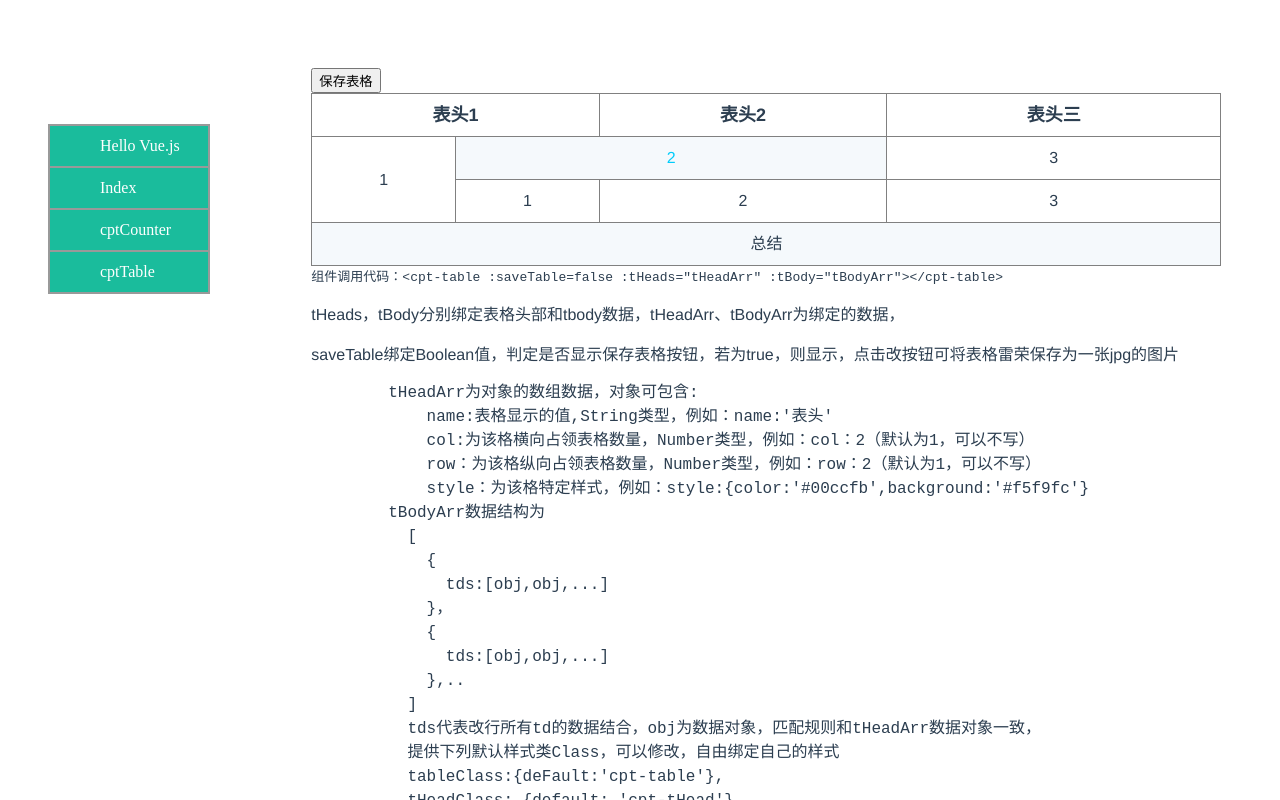
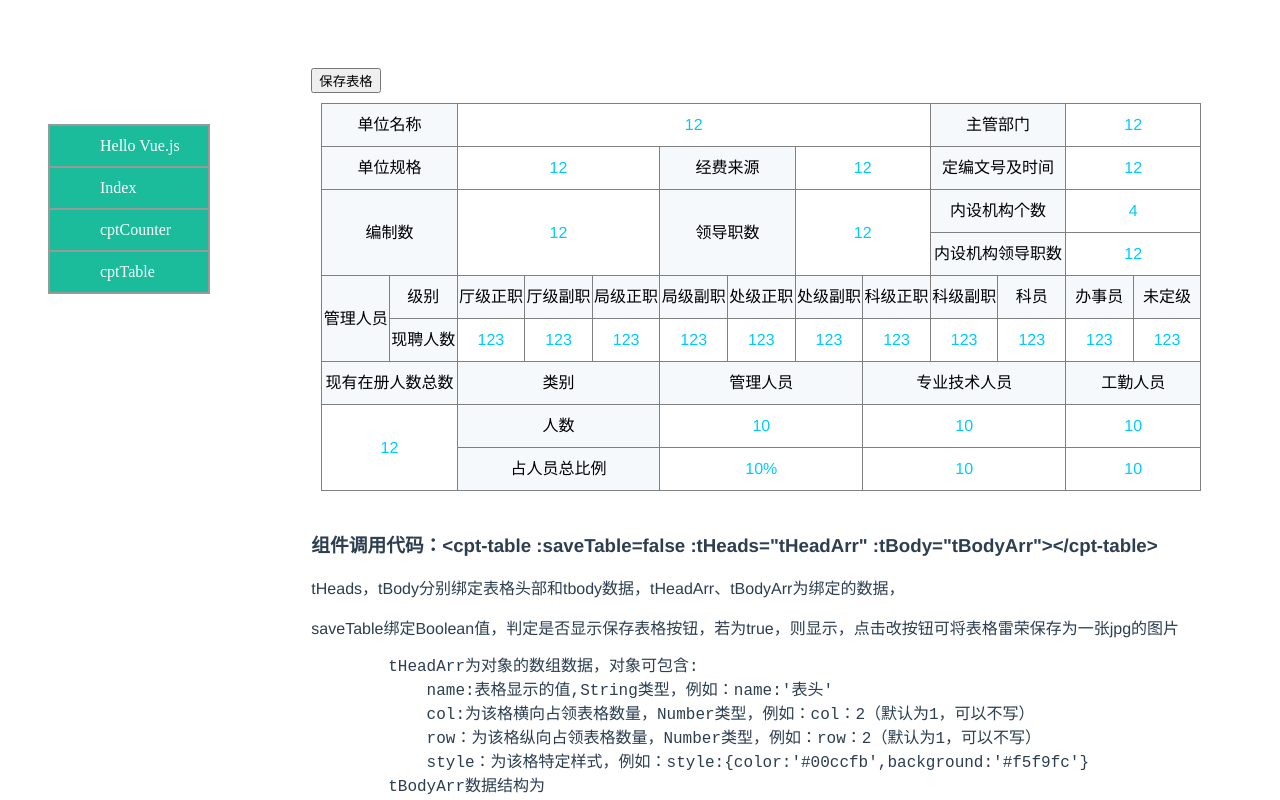
Before and after one commit to chenjiecqupt/cjvalue_vue, a Vue app: page /#/CptTable in a window 1280 px wide. Shown: the top 800 px of the page. Built offline with nearby package versions, Linux system fonts and the light colour scheme.

Commit message:
更新数据

```diff
--- a/index.html
+++ b/index.html
@@ -4,7 +4,6 @@
     <meta charset="utf-8">
     <meta name="viewport" content="width=device-width,initial-scale=1.0">
     <title>cjvalue_vue</title>
-    <link rel="stylesheet" href="./src/assets/init.css">
   </head>
   <body>
     <div id="app"></div>
--- a/src/App.vue
+++ b/src/App.vue
@@ -15,7 +15,6 @@
 
 <script>
 import routerArr from './assets/RouterObj';
-console.log(routerArr);
 export default {
   name: 'App',
   data:function(){
--- a/src/assets/init.css
+++ b/src/assets/init.css
@@ -16,6 +16,9 @@ pre{
 }
 .cpt-table-save{
   position: relative;
+}
+.cpt-table-wrap{
+  padding: 10px 20px 20px 10px;
 }
 .cpt-table{
   border: 1px solid #808080;
--- a/src/components/CptTable.vue
+++ b/src/components/CptTable.vue
@@ -2,9 +2,9 @@
     <div>
       <cpt-table :saveTable="saveTable" :tHeads="tHeadArr" :tBody="tBodyArr"></cpt-table>
       <div style="text-align: left;">
-        <code>
+        <h3>
           组件调用代码：{{code}}
-        </code>
+        </h3>
          <p>
             tHeads，tBody分别绑定表格头部和tbody数据，tHeadArr、tBodyArr为绑定的数据，
          </p>
@@ -40,73 +40,16 @@
 </template>
 
 <script>
+  import cptTableJson from './../json/cptTableJson.js'
     export default {
         data() {
-            return {
-              saveTable:true,
-              code:'<cpt-table :saveTable=false :tHeads="tHeadArr" :tBody="tBodyArr"></cpt-table>',
-              tHeadArr:[
-                {
-                  name:'表头1',
-                  col:2
-                },
-                {
-                  name:'表头2'
-                },
-                {
-                  name:'表头三'
-                }
-              ],
-              tBodyArr:[
-                {
-                  tds: [
-                    {
-                      name:'1',
-                      row:2
-                    },
-                    {
-                      name:'2',
-                      col:2,
-                      style:{
-                        color:'#00ccfb',
-                        background:'#f5f9fc'
-                      }
-                    },
-                    {
-                      name:'3',
-                    }
-                  ]
-                },
-                {
-                  tds: [
-                    {
-                      name:'1',
-                      col:1,
-                      row:1
-                    },
-                    {
-                      name:'2',
-                    },
-                    {
-                      name:'3',
-                    }
-                  ]
-                },
-                {
-                  tds:[
-                    {
-                      name:"总结",
-                      col:4,
-                      style:{
-                        background:"#f5f9fc",
-                        color: "##000002"
-                      }
-                    }
-                  ]
-                }
-              ]
-            }
+            return cptTableJson;
+        },
+      computed:{
+        code:function () {
+          return '<cpt-table :saveTable=false :tHeads="tHeadArr" :tBody="tBodyArr"></cpt-table>';
         }
+      }
     }
 </script>
 
--- a/src/js/components.js
+++ b/src/js/components.js
@@ -31,6 +31,7 @@ Vue.component('cpt-table',{
   template:
   '<div class="clear">' +
     '<div v-show="saveTable" style="text-align: left;"><button @click="saveTableEvent" class="cpt-table-save">保存表格</button></div>'+
+    '<div class="cpt-table-wrap">' +
       '<table :class="tableClass" class="cpt-table">' +
         '<thead :class="tHeadClass">' +
           '<th v-for="th in tHeads" :colspan="th.col||1" :style="th.style" v-bind:title="th.name" :class="thClass">{{th.name}}</th>'+
@@ -41,6 +42,7 @@ Vue.component('cpt-table',{
         '</tr>'+
       '</tbody>'+
       '</table>'+
+    '</div>'+
   '</div>'
   ,
   props: {
@@ -118,7 +120,7 @@ Vue.component('cpt-table',{
   },
   methods:{
     saveTableEvent:function () {
-      html2canvas(document.querySelector('.cpt-table')).then(canvas=>{
+      html2canvas(document.querySelector('.cpt-table-wrap')).then(canvas=>{
         let url = canvas.toDataURL();
         let imgDownLoad = document.createElement('a');
         imgDownLoad.setAttribute('href',url);
--- /dev/null
+++ b/src/json/cptTableJson.js
@@ -0,0 +1,276 @@
+/**
+ * Created by chenjie on 2018/4/3.
+ */
+const titleStyle={
+  background: '#f5f9fc',
+  color: '#000002',
+  width:'5.88%'
+};
+const dataStyle={
+  color: '#00ccfb',
+  width:'5.88%'
+};
+export default {
+  saveTable:true,
+  tBodyArr:[
+    {
+      tds: [
+        {
+          name:'单位名称',
+          col:3,
+          style:titleStyle
+        },
+        {
+          name:'12',
+          col:7,
+          style:dataStyle
+        },
+        {
+          name:'主管部门',
+          col:2,
+          style:titleStyle
+        },
+        {
+          name:12,
+          col:5,
+          style:dataStyle
+        }
+      ]
+    },
+    {
+      tds: [
+        {
+          name:'单位规格',
+          col:3,
+          style:titleStyle
+        },{
+          name:12,
+          col:3,
+          style:dataStyle
+        },{
+          name:'经费来源',
+          col:2,
+          style:titleStyle
+        },{
+          name:12,
+          col:2,
+          style:dataStyle
+        },{
+          name:'定编文号及时间',
+          col:2,
+          style:titleStyle
+        },{
+          name:12,
+          col:5,
+          style:dataStyle
+        }
+      ]
+    },
+    {
+      tds:[
+        {
+          name:"编制数",
+          col:3,
+          row:2,
+          style:titleStyle
+        },{
+          name:12,
+          col:3,
+          row:2,
+          style:dataStyle
+        },{
+          name:'领导职数',
+          col:2,
+          row:2,
+          style:titleStyle
+        },{
+          name:12,
+          col:2,
+          row:2,
+          style:dataStyle
+        },{
+          name:'内设机构个数',
+          col:2,
+          style:titleStyle
+        },{
+          name:4,
+          col:5,
+          style:dataStyle
+        }
+      ]
+    },
+    {
+      tds:[
+        {
+          name:'内设机构领导职数',
+          col:2,
+          style:titleStyle
+        },{
+          name:12,
+          col:5,
+          style:dataStyle
+        }
+        ]
+    },
+    {
+      tds:[
+        {
+          name:'管理人员',
+          row:2,
+          style:titleStyle
+        },{
+          name:'级别',
+          col:2,
+          style:titleStyle
+        },{
+          name:'厅级正职',
+          style:titleStyle
+        },{
+          name:'厅级副职',
+          style:titleStyle
+        },{
+          name:'局级正职',
+          style:titleStyle
+        },{
+          name:'局级副职',
+          style:titleStyle
+        },{
+          name:'处级正职',
+          style:titleStyle
+        },{
+          name:'处级副职',
+          style:titleStyle
+        },{
+          name:'科级正职',
+          style:titleStyle
+        },{
+          name:'科级副职',
+          style:titleStyle
+        },{
+          name:'科员',
+          style:titleStyle
+        },{
+          name:'办事员',
+          style:titleStyle
+        },{
+          name:'未定级',
+          style:titleStyle
+        }
+      ]
+    },
+    {
+      tds:[
+        {
+          name:'现聘人数',
+          col:2,
+          style:titleStyle
+        },{
+          name:123,
+          style:dataStyle
+        },{
+          name:123,
+          style:dataStyle
+        },{
+          name:123,
+          style:dataStyle
+        },{
+          name:123,
+          style:dataStyle
+        },{
+          name:123,
+          style:dataStyle
+        },{
+          name:123,
+          style:dataStyle
+        },{
+          name:123,
+          style:dataStyle
+        },{
+          name:123,
+          style:dataStyle
+        },{
+          name:123,
+          style:dataStyle
+        },{
+          name:123,
+          style:dataStyle
+        },{
+          name:123,
+          style:dataStyle
+        }
+      ]
+    },
+    {
+      tds:[
+        {
+          name:'现有在册人数总数',
+          col:3,
+          style:titleStyle
+        },{
+          name:'类别',
+          col:3,
+          style:titleStyle
+        },{
+          name:'管理人员',
+          col:3,
+          style:titleStyle
+        },{
+          name:'专业技术人员',
+          col:3,
+          style:titleStyle
+        },{
+          name:'工勤人员',
+          col:3,
+          style:titleStyle
+        },
+      ]
+    },
+    {
+      tds:[
+        {
+          name:12,
+          col:3,
+          row:2,
+          style:dataStyle
+        },{
+          name:'人数',
+          col:3,
+          style:titleStyle
+        },{
+          name:10,
+          col:3,
+          style:dataStyle
+        },{
+          name:10,
+          col:3,
+          style:dataStyle
+        },{
+          name:10,
+          col:3,
+          style:dataStyle
+        }
+      ]
+    },
+    {
+      tds:[
+        {
+          name:'占人员总比例',
+          col:3,
+          style:titleStyle
+        },{
+          name:'10%',
+          col:3,
+          style:dataStyle
+        },{
+          name:10,
+          col:3,
+          style:dataStyle
+        },{
+          name:10,
+          col:3,
+          style:dataStyle
+        }
+      ]
+    }
+  ]
+}
```
Lines whose indentation alone changed are shown as unchanged.
